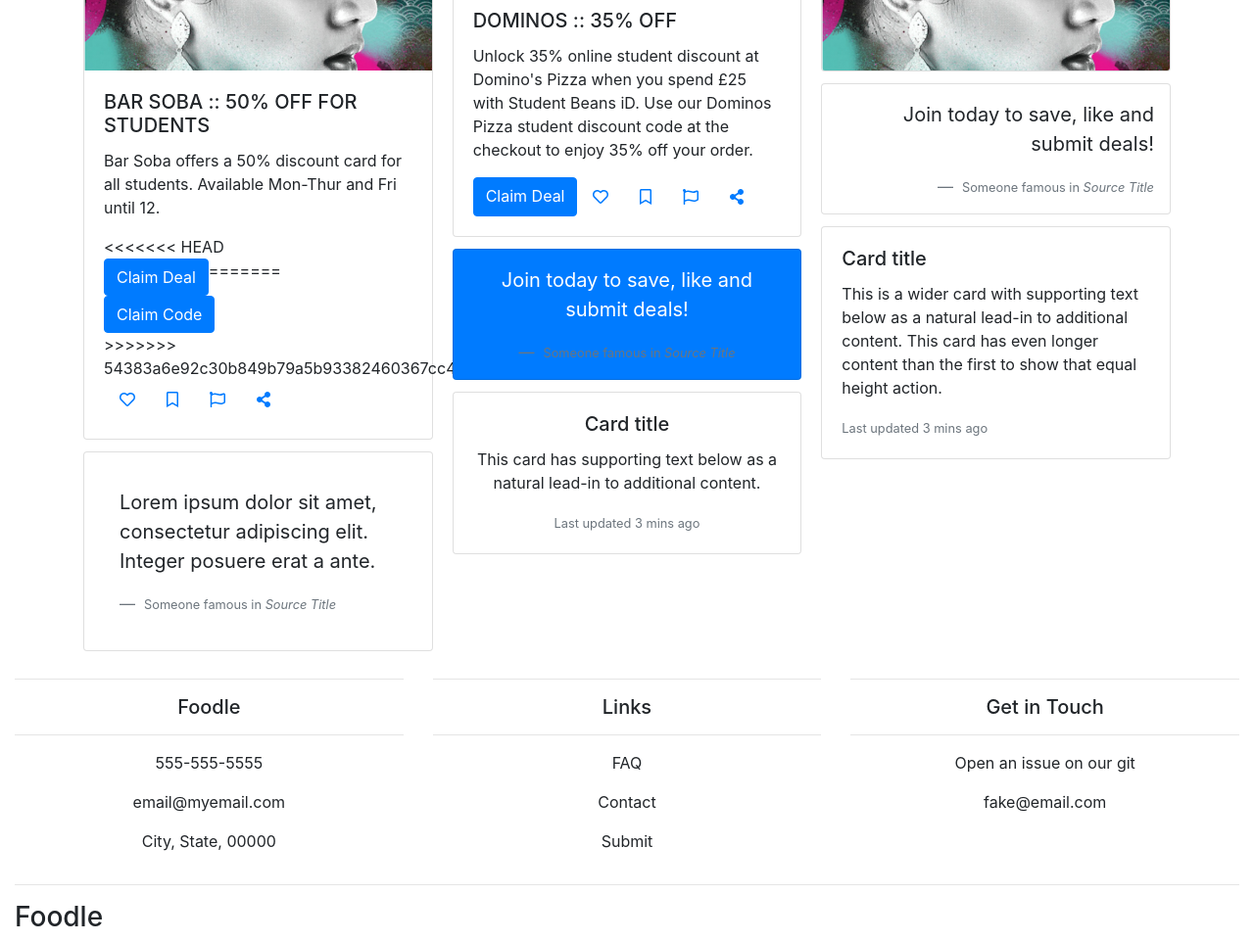
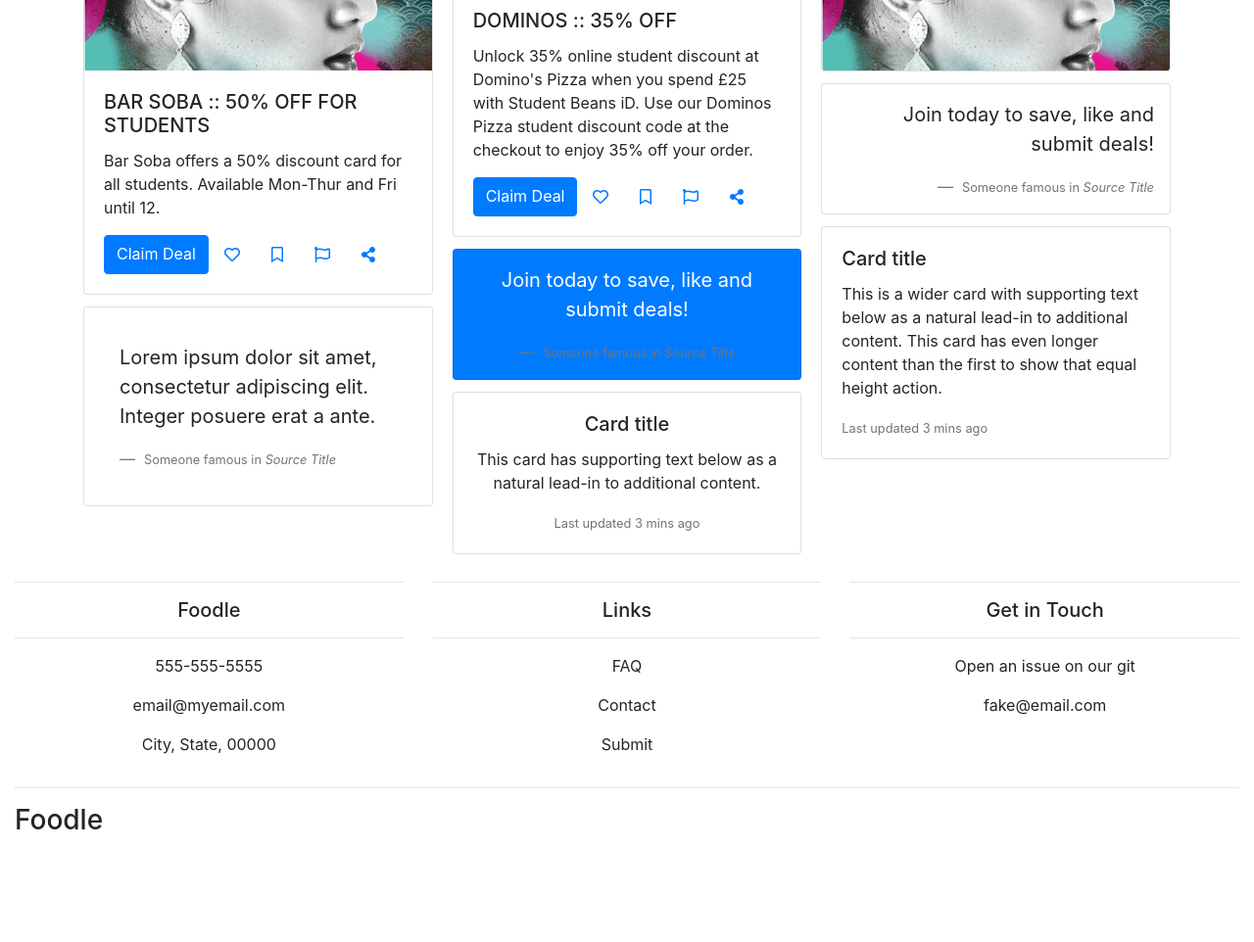
Before and after one commit to glasgowm148/Foodle, a Django app: page / in a window 1280 px wide. Shown: the part 704-1666 px from the top of the page at 98% size. After the commit the page ends 1551 px from the top, so only its background shows below. Run offline with Django 3.2, Linux system fonts and the light colour scheme; some libraries are stand-ins or nearby versions.

Commit message:
work on tabs

```diff
--- a/foodle/front-end/src/app/app-routing.module.ts
+++ b/foodle/front-end/src/app/app-routing.module.ts
@@ -11,7 +11,7 @@ import {DemoMaterialModule} from './material-module';
 import { CommonModule } from '@angular/common';
 
 
-import {TabGroupBasicExample} from './app/tab-group-basic-example';
+import {TabGroupBasicExample} from './app/tab/tab.component';
 
 @NgModule({
   imports: [
--- a/foodle/templates/index.html
+++ b/foodle/templates/index.html
@@ -45,13 +45,8 @@
 			<div class="card-body">
 				<h5 class="card-title">BAR SOBA :: 50% OFF FOR STUDENTS</h5>
 				<p class="card-text">Bar Soba offers a 50% discount card for all students. Available Mon-Thur and Fri until 12.</p>
-<<<<<<< HEAD
           <ul class="nav">
 			<a class="btn btn-primary" href="https://www.studentbeans.com/student-discount/uk/domino-s-pizza/code-35" role="button">Claim Deal</a>
-=======
-				<ul class="nav">
-					<a class="btn btn-primary" href="https://www.barsoba.co.uk/students" role="button">Claim Code</a>
->>>>>>> 54383a6e92c30b849b79a5b93382460367cc42ab
 
 					<a class="nav-link" href="https://github.com/glasgowm148/foodle_dev"><i class="far fa-heart"></i></a><a class="nav-link"
 					 href="https://github.com/glasgowm148/foodle_dev"><i class="far fa-bookmark"></i></a>
```
Also changed, not shown: foodle/front-end/src/styles.css (+16 -0 lines).
